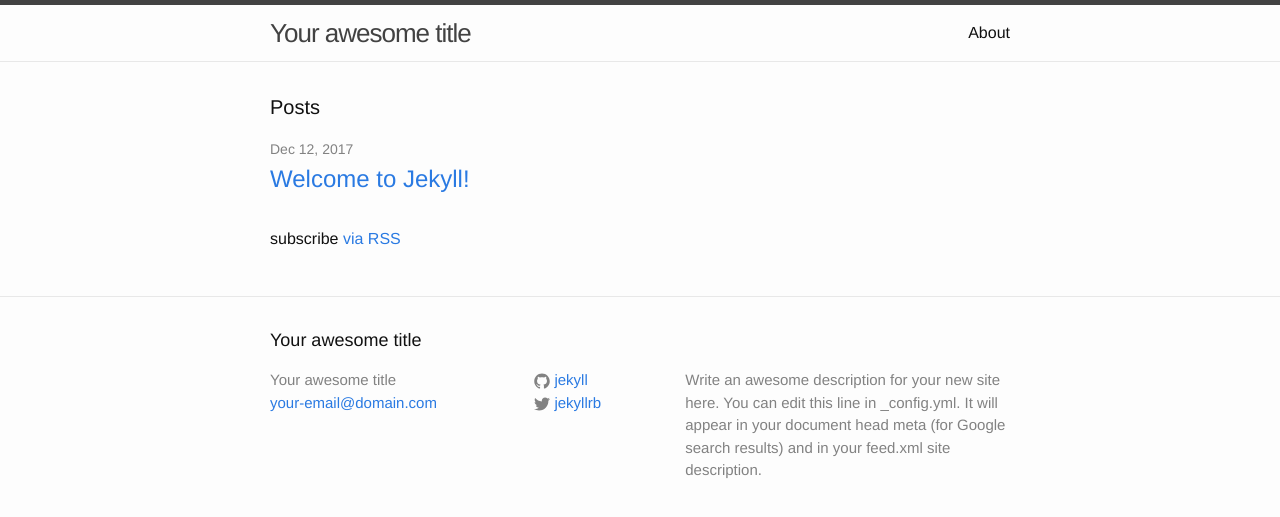
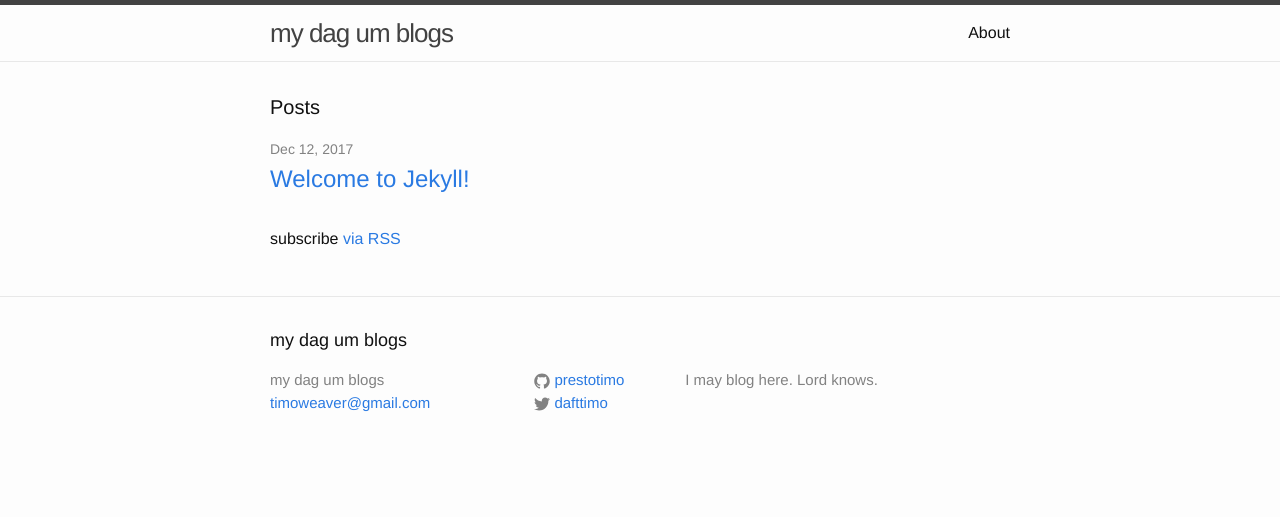
Before and after one commit to prestotimo/prestotimo.github.io, a Jekyll site: the page built from index.html, in a window 1280 px wide. Shown: the top 517 px of the page. Built offline with Jekyll 4.4.1, drawn with Linux system fonts in a browser that asks for light colours.

Commit message:
Update _config.yml

```diff
--- a/_config.yml
+++ b/_config.yml
@@ -6,16 +6,14 @@
 # 'jekyll serve'. If you change this file, please restart the server process.
 
 # Site settings
-title: Your awesome title
-email: your-email@domain.com
+title: my dag um blogs
+email: timoweaver@gmail.com
 description: > # this means to ignore newlines until "baseurl:"
-  Write an awesome description for your new site here. You can edit this
-  line in _config.yml. It will appear in your document head meta (for
-  Google search results) and in your feed.xml site description.
+ I may blog here.  Lord knows.
 baseurl: "" # the subpath of your site, e.g. /blog
 url: "http://yourdomain.com" # the base hostname & protocol for your site
-twitter_username: jekyllrb
-github_username:  jekyll
+twitter_username: dafttimo
+github_username:  prestotimo
 
 # Build settings
 markdown: kramdown
```
